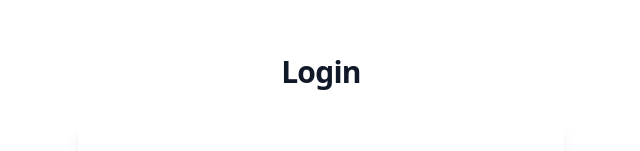
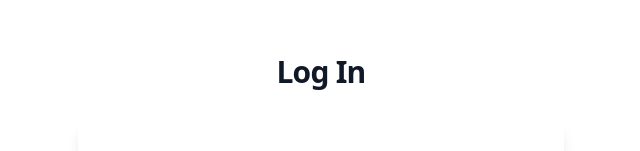
Before and after one commit to petrichorica/chat-frontend, a Next.js app: page /login in a window 1280 px wide. Shown: the part 138-289 px from the top of the page, without its empty margins (319-959 px from the left). Built offline with nearby package versions, Linux system fonts and the light colour scheme.

Commit message:
Change login page

```diff
--- a/src/pages/login.js
+++ b/src/pages/login.js
@@ -39,7 +39,7 @@
   return (
     <div className="flex w-full min-h-full items-center justify-center -mt-10 p-12 sm:px-6 lg:px-8">
       <div className='flex flex-col w-2/5'>
-      <h2 className='text-center text-3xl font-bold tracking-tight text-gray-900'>Login</h2>
+      <h2 className='text-center text-3xl font-bold tracking-tight text-gray-900'>Log In</h2>
         <form className='flex flex-col mt-8 p-6 space-y-4 rounded shadow-lg'>
           <label htmlFor="email" className='text-lg'>Email: </label>
           <input
```
